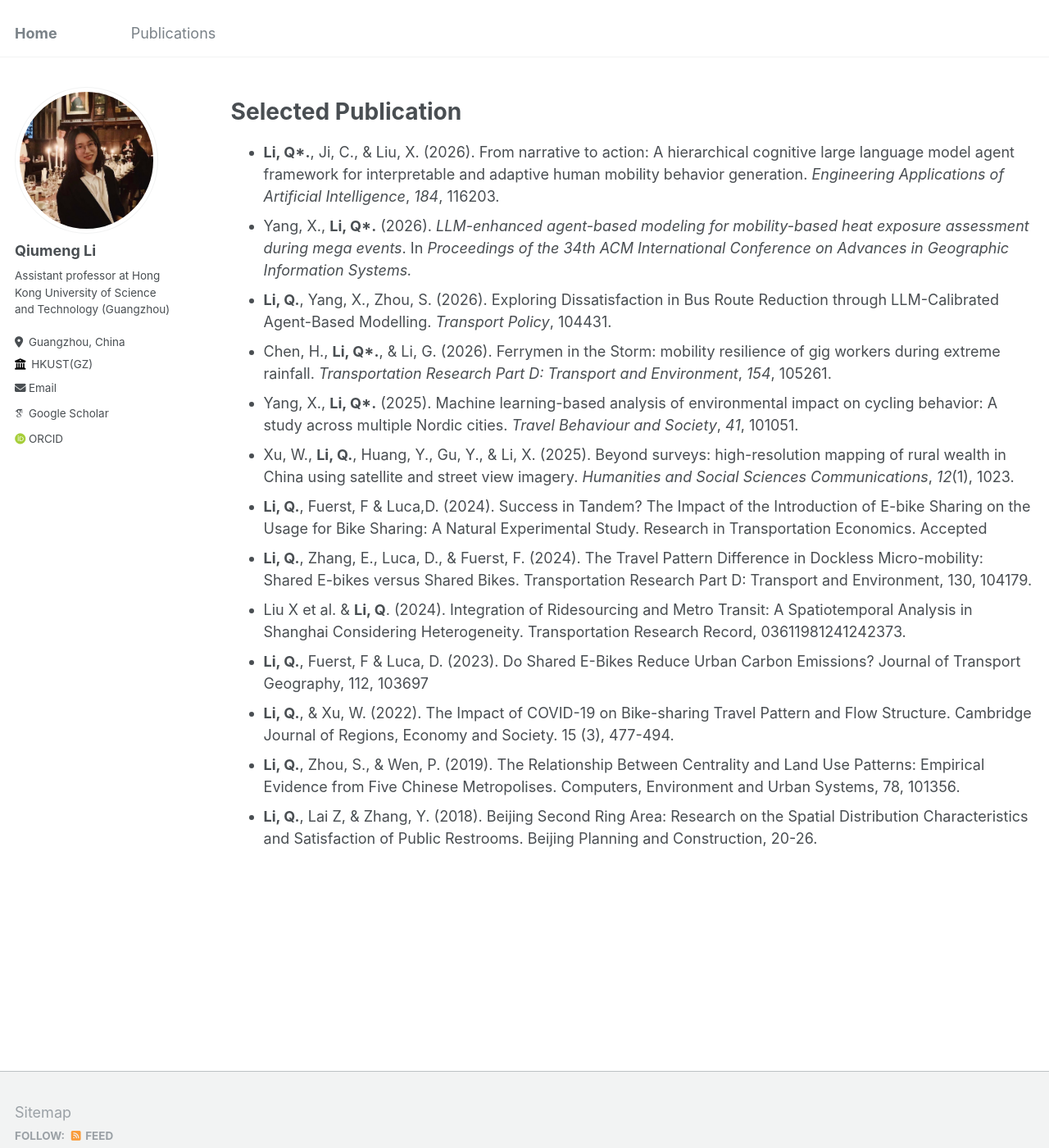
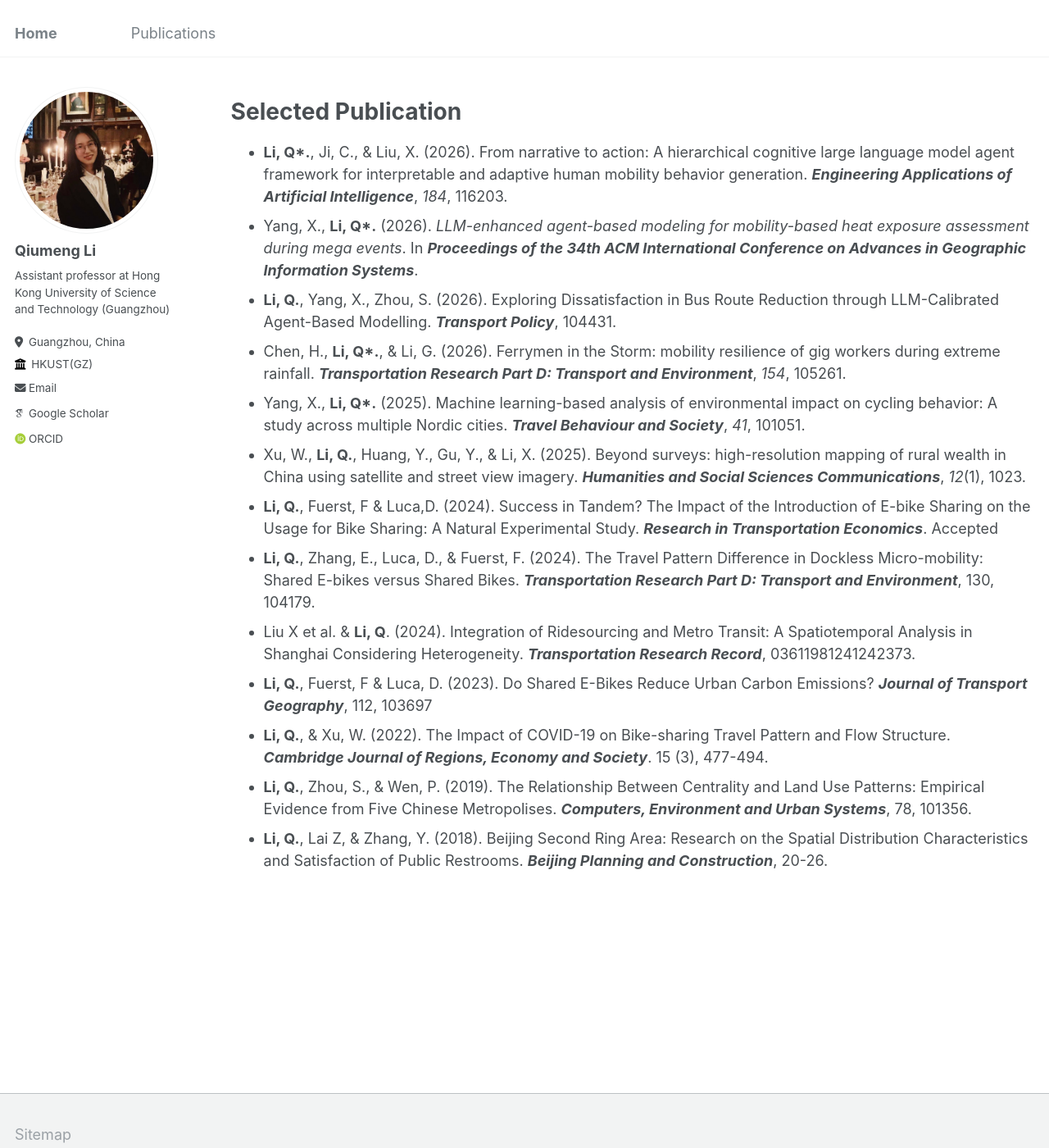
Before and after one commit to qiumengl/qiumengl.github.io, a Jekyll site: the page built from _pages/publications.md, in a window 1280 px wide and 1400 px high. Shown: the whole window at 82% size. Built offline with Jekyll 4.4.1, drawn with Linux system fonts in a browser that asks for light colours; some web fonts are replaced.

```diff
--- a/_pages/publications.md
+++ b/_pages/publications.md
@@ -12,16 +12,16 @@ Selected Publication
 ----- -->
 
 
-* <strong>Li, Q&#42;.</strong>, Ji, C., & Liu, X. (2026). From narrative to action: A hierarchical cognitive large language model agent framework for interpretable and adaptive human mobility behavior generation. *Engineering Applications of Artificial Intelligence*, *184*, 116203.
-* Yang, X., <strong>Li, Q&#42;.</strong> (2026). *LLM-enhanced agent-based modeling for mobility-based heat exposure assessment during mega events*. In *Proceedings of the 34th ACM International Conference on Advances in Geographic Information Systems.*
-* **Li, Q.**, Yang, X., Zhou, S. (2026). Exploring Dissatisfaction in Bus Route Reduction through LLM-Calibrated Agent-Based Modelling. *Transport Policy*, 104431.
-* Chen, H., <strong>Li, Q&#42;.</strong>, & Li, G. (2026). Ferrymen in the Storm: mobility resilience of gig workers during extreme rainfall. *Transportation Research Part D: Transport and Environment*, *154*, 105261.
-* Yang, X., <strong>Li, Q&#42;.</strong> (2025). Machine learning-based analysis of environmental impact on cycling behavior: A study across multiple Nordic cities. *Travel Behaviour and Society*, *41*, 101051.
-* Xu, W., **Li, Q.**, Huang, Y., Gu, Y., & Li, X. (2025). Beyond surveys: high-resolution mapping of rural wealth in China using satellite and street view imagery. *Humanities and Social Sciences Communications*, *12*(1), 1023.
-* **Li, Q.**, Fuerst, F & Luca,D. (2024). Success in Tandem? The Impact of the Introduction of E-bike Sharing on the Usage for Bike Sharing: A Natural Experimental Study.  Research in Transportation Economics. Accepted
-* **Li, Q.**, Zhang, E., Luca, D., & Fuerst, F. (2024). The Travel Pattern Difference in Dockless Micro-mobility: Shared E-bikes versus Shared Bikes. Transportation Research Part D: Transport and Environment, 130, 104179.
-* Liu X et al. & **Li, Q**. (2024). Integration of Ridesourcing and Metro Transit: A Spatiotemporal Analysis in Shanghai Considering Heterogeneity. Transportation Research Record, 03611981241242373.
-* **Li, Q.**, Fuerst, F & Luca, D. (2023). Do Shared E-Bikes Reduce Urban Carbon Emissions?  Journal of Transport Geography, 112, 103697
-* **Li, Q.**, & Xu, W. (2022). The Impact of COVID-19 on Bike-sharing Travel Pattern and Flow Structure. Cambridge Journal of Regions, Economy and Society. 15 (3), 477-494.
-* **Li, Q.**, Zhou, S., & Wen, P. (2019). The Relationship Between Centrality and Land Use Patterns: Empirical Evidence from Five Chinese Metropolises. Computers, Environment and Urban Systems, 78, 101356.
-* **Li, Q.**, Lai Z, & Zhang, Y. (2018). Beijing Second Ring Area: Research on the Spatial Distribution Characteristics and Satisfaction of Public Restrooms. Beijing Planning and Construction, 20-26.
+* <strong>Li, Q&#42;.</strong>, Ji, C., & Liu, X. (2026). From narrative to action: A hierarchical cognitive large language model agent framework for interpretable and adaptive human mobility behavior generation. <strong><em>Engineering Applications of Artificial Intelligence</em></strong>, *184*, 116203.
+* Yang, X., <strong>Li, Q&#42;.</strong> (2026). *LLM-enhanced agent-based modeling for mobility-based heat exposure assessment during mega events*. In <strong><em>Proceedings of the 34th ACM International Conference on Advances in Geographic Information Systems</em></strong>.
+* **Li, Q.**, Yang, X., Zhou, S. (2026). Exploring Dissatisfaction in Bus Route Reduction through LLM-Calibrated Agent-Based Modelling. <strong><em>Transport Policy</em></strong>, 104431.
+* Chen, H., <strong>Li, Q&#42;.</strong>, & Li, G. (2026). Ferrymen in the Storm: mobility resilience of gig workers during extreme rainfall. <strong><em>Transportation Research Part D: Transport and Environment</em></strong>, *154*, 105261.
+* Yang, X., <strong>Li, Q&#42;.</strong> (2025). Machine learning-based analysis of environmental impact on cycling behavior: A study across multiple Nordic cities. <strong><em>Travel Behaviour and Society</em></strong>, *41*, 101051.
+* Xu, W., **Li, Q.**, Huang, Y., Gu, Y., & Li, X. (2025). Beyond surveys: high-resolution mapping of rural wealth in China using satellite and street view imagery. <strong><em>Humanities and Social Sciences Communications</em></strong>, *12*(1), 1023.
+* **Li, Q.**, Fuerst, F & Luca,D. (2024). Success in Tandem? The Impact of the Introduction of E-bike Sharing on the Usage for Bike Sharing: A Natural Experimental Study. <strong><em>Research in Transportation Economics</em></strong>. Accepted
+* **Li, Q.**, Zhang, E., Luca, D., & Fuerst, F. (2024). The Travel Pattern Difference in Dockless Micro-mobility: Shared E-bikes versus Shared Bikes. <strong><em>Transportation Research Part D: Transport and Environment</em></strong>, 130, 104179.
+* Liu X et al. & **Li, Q**. (2024). Integration of Ridesourcing and Metro Transit: A Spatiotemporal Analysis in Shanghai Considering Heterogeneity. <strong><em>Transportation Research Record</em></strong>, 03611981241242373.
+* **Li, Q.**, Fuerst, F & Luca, D. (2023). Do Shared E-Bikes Reduce Urban Carbon Emissions? <strong><em>Journal of Transport Geography</em></strong>, 112, 103697
+* **Li, Q.**, & Xu, W. (2022). The Impact of COVID-19 on Bike-sharing Travel Pattern and Flow Structure. <strong><em>Cambridge Journal of Regions, Economy and Society</em></strong>. 15 (3), 477-494.
+* **Li, Q.**, Zhou, S., & Wen, P. (2019). The Relationship Between Centrality and Land Use Patterns: Empirical Evidence from Five Chinese Metropolises. <strong><em>Computers, Environment and Urban Systems</em></strong>, 78, 101356.
+* **Li, Q.**, Lai Z, & Zhang, Y. (2018). Beijing Second Ring Area: Research on the Spatial Distribution Characteristics and Satisfaction of Public Restrooms. <strong><em>Beijing Planning and Construction</em></strong>, 20-26.
```
